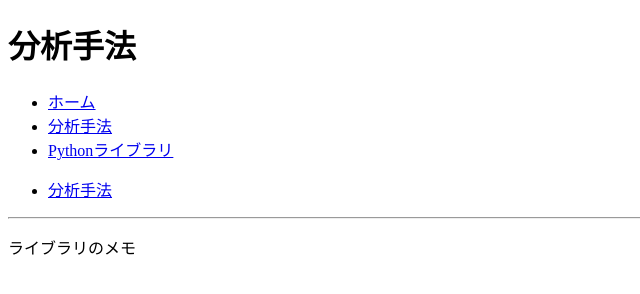
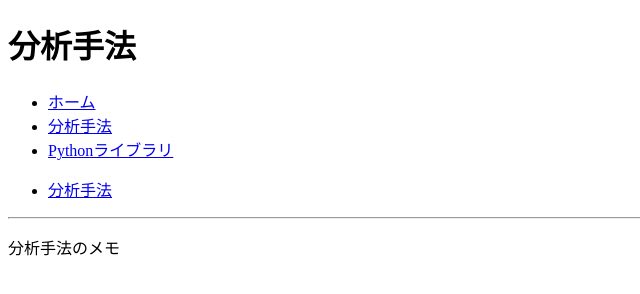
Before and after one commit to taro-n98/data_science_book, a plain HTML site: page analysis_method.html in a window 1280 px wide. Shown: the full height of the page, 0-640 px from the left. Drawn offline with Linux system fonts and the light colour scheme.

Commit message:
Update analysis_method.html

```diff
--- a/analysis_method.html
+++ b/analysis_method.html
@@ -22,7 +22,7 @@
     <li><a href="index.html">分析手法</a></li>
   </ul>
   <hr>
-  <p>ライブラリのメモ</p>
+  <p>分析手法のメモ</p>
   </div>
 </body>
 </html>
```
